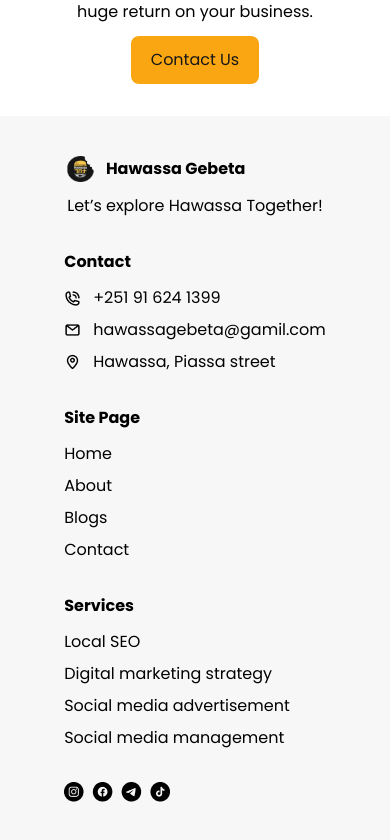
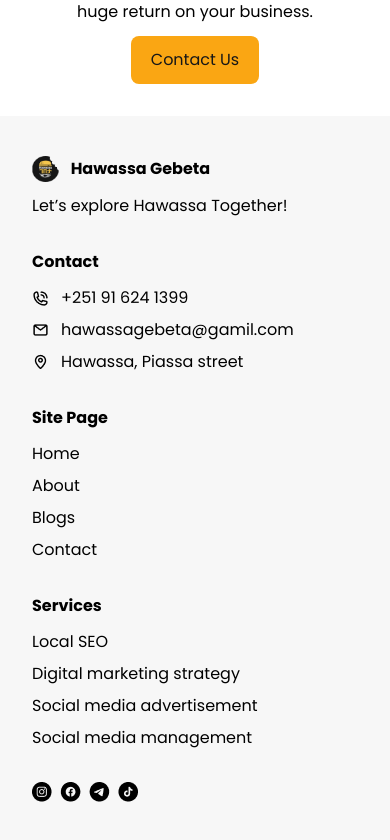
Before and after one commit to darikmohammed/hawassa-gebeta, a React (Create React App) app: page / in a window 390 px wide. Shown: the part 4420-5260 px from the top of the page. Built offline with nearby package versions, Linux system fonts and the light colour scheme; the HTML template or start-up script is replaced by a standard one.

Commit message:
Update footer

```diff
--- a/src/components/Footer.jsx
+++ b/src/components/Footer.jsx
@@ -3,7 +3,7 @@ import SocialIcons from './SocialIcons';
 
 function Footer() {
   return (
-    <div className="flex flex-col md:flex-row items-center justify-center gap-8 md:gap-16">
+    <div className="flex flex-col md:flex-row md:items-center justify-center gap-8 md:gap-16">
       <div className="flex flex-col gap-3 max-w-[349px]">
         <div className="flex items-center gap-3">
           <img
```
